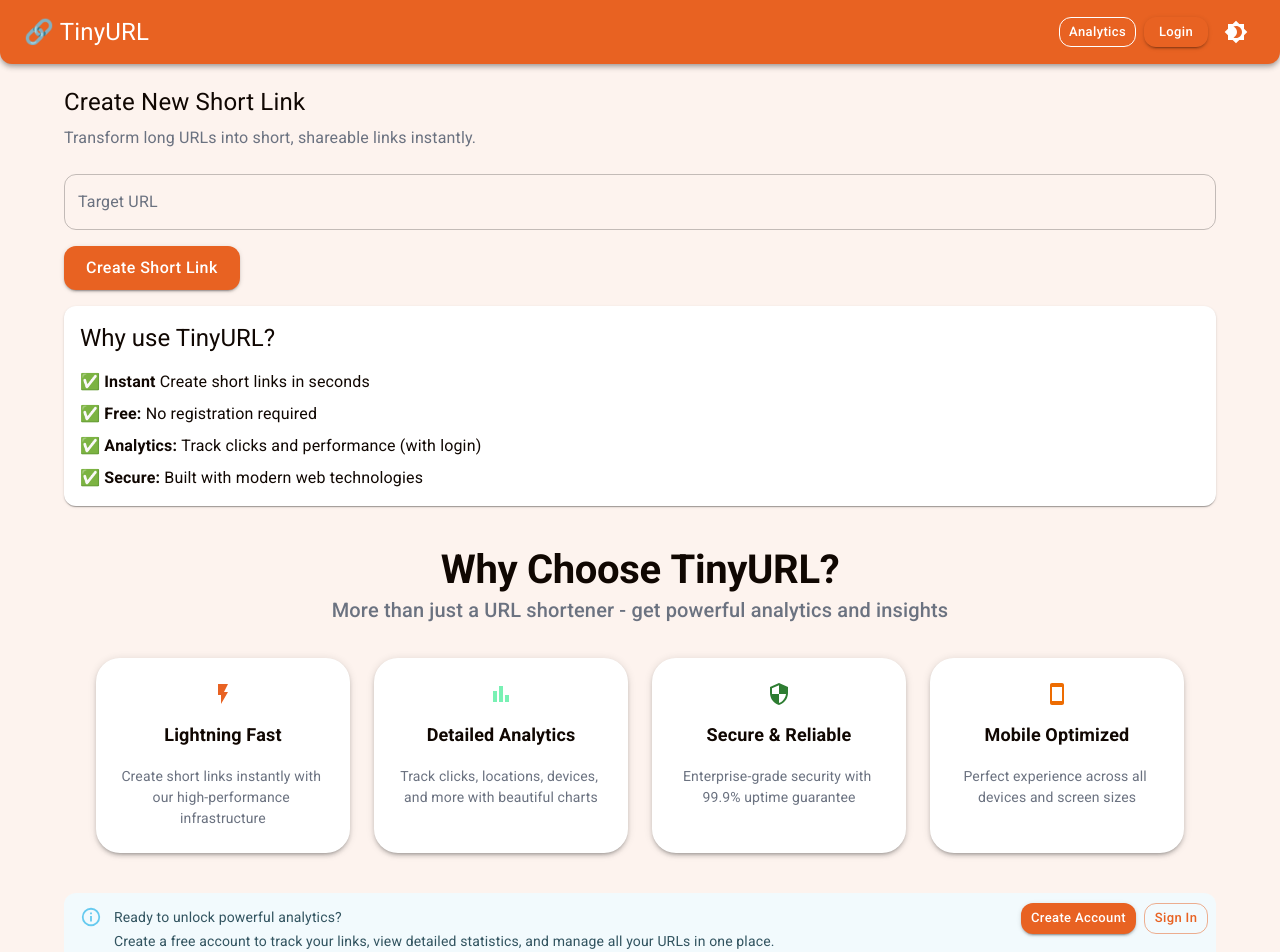
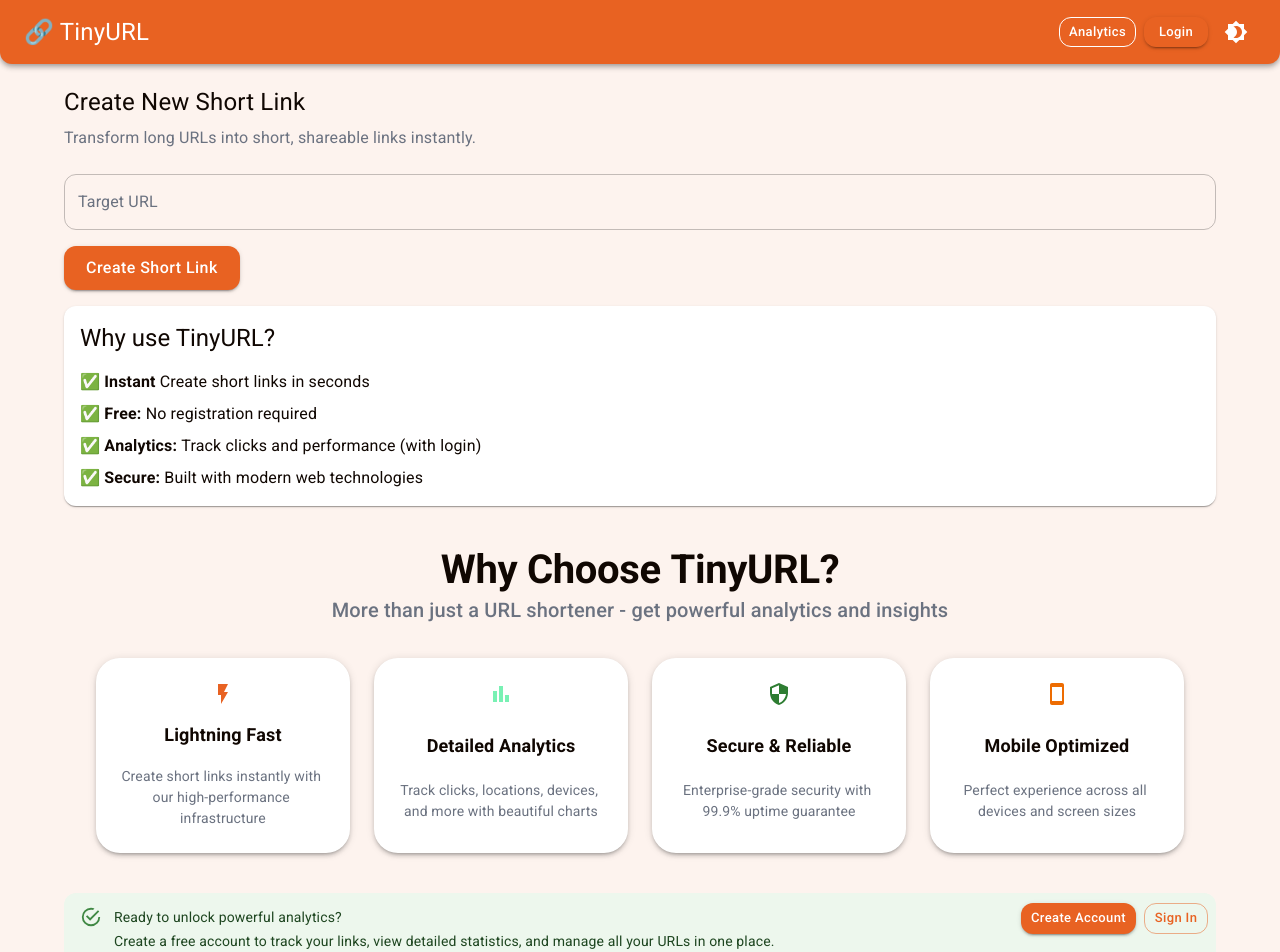
Before and after one commit to IvayloGugalov/Tiny_url, a React (Vite) app in the folder client/: page / in a window 1280 px wide. Shown: the top 952 px of the page. Built offline with nearby package versions, Linux system fonts and the light colour scheme; no server answers.

Commit message:
feat: Add animated components for enhanced user experience with AnimatedCard, AnimatedSection, and StaggeredContainer; integrate animations in PublicHomePage

```diff
--- /dev/null
+++ b/client/src/components/atoms/AnimatedCard.tsx
@@ -0,0 +1,52 @@
+import { motion } from 'framer-motion'
+import { ReactNode } from 'react'
+import { SpotlightCard } from './SpotlightCard'
+import { SxProps, Theme } from '@mui/material'
+
+interface AnimatedCardProps {
+  children: ReactNode
+  delay?: number
+  duration?: number
+  spotlightColor?: `rgba(${number}, ${number}, ${number}, ${number})`
+  sx?: SxProps<Theme>
+  className?: string
+}
+
+export const AnimatedCard = ({
+  children,
+  delay = 0,
+  duration = 0.6,
+  spotlightColor = 'rgba(255, 255, 255, 0.25)',
+  sx,
+  className = '',
+}: AnimatedCardProps) => {
+  const cardVariants = {
+    hidden: {
+      opacity: 0,
+      y: 30,
+      scale: 0.95,
+    },
+    visible: {
+      opacity: 1,
+      y: 0,
+      scale: 1,
+      transition: {
+        delay,
+        duration,
+        ease: [0.25, 0.46, 0.45, 0.94] as const,
+      },
+    },
+  }
+
+  return (
+    <motion.div variants={cardVariants}>
+      <SpotlightCard
+        sx={sx}
+        className={className}
+        spotlightColor={spotlightColor}
+      >
+        {children}
+      </SpotlightCard>
+    </motion.div>
+  )
+}
--- /dev/null
+++ b/client/src/components/atoms/AnimatedSection.tsx
@@ -0,0 +1,58 @@
+import { motion } from 'framer-motion'
+import { ReactNode } from 'react'
+
+interface AnimatedSectionProps {
+  children: ReactNode
+  delay?: number
+  duration?: number
+  className?: string
+  style?: React.CSSProperties
+  initial?: {
+    opacity?: number
+    y?: number
+    x?: number
+    scale?: number
+  }
+  animate?: {
+    opacity?: number
+    y?: number
+    x?: number
+    scale?: number
+  }
+}
+
+const defaultInitial = {
+  opacity: 0,
+  y: 40,
+}
+
+const defaultAnimate = {
+  opacity: 1,
+  y: 0,
+}
+
+export const AnimatedSection = ({
+  children,
+  delay = 0,
+  duration = 0.8,
+  className = '',
+  style = {},
+  initial = defaultInitial,
+  animate = defaultAnimate,
+}: AnimatedSectionProps) => {
+  return (
+    <motion.div
+      className={className}
+      style={style}
+      initial={initial}
+      animate={animate}
+      transition={{
+        delay,
+        duration,
+        ease: [0.25, 0.46, 0.45, 0.94] as const,
+      }}
+    >
+      {children}
+    </motion.div>
+  )
+}
--- /dev/null
+++ b/client/src/components/atoms/StaggeredContainer.tsx
@@ -0,0 +1,40 @@
+import { motion } from 'framer-motion'
+import { ReactNode } from 'react'
+
+interface StaggeredContainerProps {
+  children: ReactNode
+  delay?: number
+  staggerChildren?: number
+  className?: string
+  style?: React.CSSProperties
+}
+
+export const StaggeredContainer = ({
+  children,
+  delay = 0,
+  staggerChildren = 0.1,
+  className = '',
+  style = {},
+}: StaggeredContainerProps) => {
+  const containerVariants = {
+    hidden: {},
+    visible: {
+      transition: {
+        staggerChildren,
+        delayChildren: delay,
+      },
+    },
+  }
+
+  return (
+    <motion.div
+      className={className}
+      style={style}
+      variants={containerVariants}
+      initial="hidden"
+      animate="visible"
+    >
+      {children}
+    </motion.div>
+  )
+}
--- a/client/src/components/index.ts
+++ b/client/src/components/index.ts
@@ -3,6 +3,9 @@ export * from './atoms/SplitText';
 export * from './atoms/BlurText';
 export * from './atoms/SpotlightCard';
 export * from './atoms/AnimatedIcon';
+export * from './atoms/AnimatedSection';
+export * from './atoms/StaggeredContainer';
+export * from './atoms/AnimatedCard';
 
 // Molecules
 export * from './molecules';
--- /dev/null
+++ b/client/src/constants/animations.ts
@@ -0,0 +1,46 @@
+export const ANIMATION_TIMING = {
+  HERO_SECTION: 0,
+  CREATE_LINK_FORM: 0.3,
+  FEATURES_PAPER: 0.6,
+  FEATURES_LIST: 0.9,
+  WHY_CHOOSE_HEADER: 1.2,
+  FEATURE_CARDS: 1.5,
+  CALL_TO_ACTION: 2.1,
+} as const
+
+export const ANIMATION_DURATIONS = {
+  FAST: 0.4,
+  NORMAL: 0.6,
+  SLOW: 0.8,
+} as const
+
+export const STAGGER_DELAYS = {
+  TIGHT: 0.1,
+  NORMAL: 0.15,
+  LOOSE: 0.2,
+} as const
+
+export const FEATURE_CARD_DELAYS = {
+  LIGHTNING_FAST: ANIMATION_TIMING.FEATURE_CARDS,
+  DETAILED_ANALYTICS: ANIMATION_TIMING.FEATURE_CARDS + 0.1,
+  SECURE_RELIABLE: ANIMATION_TIMING.FEATURE_CARDS + 0.2,
+  MOBILE_OPTIMIZED: ANIMATION_TIMING.FEATURE_CARDS + 0.3,
+} as const
+
+export const ICON_DELAYS = {
+  LIGHTNING_FAST: FEATURE_CARD_DELAYS.LIGHTNING_FAST + 0.2,
+  DETAILED_ANALYTICS: FEATURE_CARD_DELAYS.DETAILED_ANALYTICS + 0.2,
+  SECURE_RELIABLE: FEATURE_CARD_DELAYS.SECURE_RELIABLE + 0.2,
+  MOBILE_OPTIMIZED: FEATURE_CARD_DELAYS.MOBILE_OPTIMIZED + 0.2,
+} as const
+
+export const BLUR_TEXT_DELAYS = {
+  INSTANT: ANIMATION_TIMING.FEATURES_LIST + 0.1,
+  FREE: ANIMATION_TIMING.FEATURES_LIST + 0.2,
+  ANALYTICS: ANIMATION_TIMING.FEATURES_LIST + 0.3,
+  SECURE: ANIMATION_TIMING.FEATURES_LIST + 0.4,
+  LIGHTNING_FAST: ICON_DELAYS.LIGHTNING_FAST + 0.1,
+  DETAILED_ANALYTICS: ICON_DELAYS.DETAILED_ANALYTICS + 0.1,
+  SECURE_RELIABLE: ICON_DELAYS.SECURE_RELIABLE + 0.1,
+  MOBILE_OPTIMIZED: ICON_DELAYS.MOBILE_OPTIMIZED + 0.1,
+} as const
--- a/client/src/pages/PublicHomePage.tsx
+++ b/client/src/pages/PublicHomePage.tsx
@@ -3,9 +3,21 @@ import { Paper, Stack, Typography, Button, Box, CardContent } from '@mui/materia
 import { PublicLayout } from '../layouts/PublicLayout'
 import { CreateLinkForm } from '../components/organisms/CreateLinkForm'
 import { Alert } from '../components/molecules/Alert'
-import { BlurText, SpotlightCard, AnimatedIcon } from '../components'
+import {
+  BlurText,
+  AnimatedIcon,
+  AnimatedSection,
+  StaggeredContainer,
+  AnimatedCard,
+} from '../components'
 import { useAuthStore, useThemeStore } from '../stores'
 import { publicHomePageStyles } from './PublicHomePage.styles'
+import {
+  ANIMATION_TIMING,
+  FEATURE_CARD_DELAYS,
+  ICON_DELAYS,
+  BLUR_TEXT_DELAYS,
+} from '../constants/animations'
 import {
   FlashOn as Zap,
   BarChart as BarChart3,
@@ -46,8 +58,11 @@ export function PublicHomePage() {
       onGoToAnalytics={handleGoToAnalytics}
       isAuthenticated={isAuthenticated}
     >
+      <AnimatedSection delay={ANIMATION_TIMING.CREATE_LINK_FORM}>
         <CreateLinkForm onLinkCreated={() => {}} />
+      </AnimatedSection>
 
+      <AnimatedSection delay={ANIMATION_TIMING.FEATURES_PAPER}>
         <Paper sx={publicHomePageStyles.featuresPaper}>
           <Typography variant='h5' gutterBottom sx={publicHomePageStyles.featuresTitle}>
             Why use TinyURL?
@@ -75,8 +90,9 @@ export function PublicHomePage() {
             </Typography>
           </Stack>
         </Paper>
+      </AnimatedSection>
 
-      {/* Why Choose TinyURL Section */}
+      <AnimatedSection delay={ANIMATION_TIMING.WHY_CHOOSE_HEADER}>
         <Box sx={publicHomePageStyles.whyChooseSection}>
           <Box sx={publicHomePageStyles.whyChooseHeader}>
             <Typography variant='h2' sx={publicHomePageStyles.whyChooseTitle}>
@@ -91,12 +107,17 @@ export function PublicHomePage() {
             </Typography>
           </Box>
 
+          <StaggeredContainer
+            delay={ANIMATION_TIMING.FEATURE_CARDS - ANIMATION_TIMING.WHY_CHOOSE_HEADER}
+            staggerChildren={0.1}
+          >
             <Box sx={publicHomePageStyles.whyChooseGrid}>
-          <SpotlightCard
+              <AnimatedCard
                 sx={publicHomePageStyles.featureCard}
                 spotlightColor='rgba(232, 98, 34, 0.4)'
+                delay={FEATURE_CARD_DELAYS.LIGHTNING_FAST}
               >
-            <AnimatedIcon delay={0.5}>
+                <AnimatedIcon delay={ICON_DELAYS.LIGHTNING_FAST}>
                   <Box
                     sx={{
                       ...publicHomePageStyles.iconContainer,
@@ -107,7 +128,12 @@ export function PublicHomePage() {
                   </Box>
                 </AnimatedIcon>
                 <Typography variant='h6' sx={publicHomePageStyles.cardTitle}>
-              <BlurText text='Lightning Fast' animateBy='character' delay={1.2} />
+                  <BlurText
+                    text='Lightning Fast'
+                    animateBy='character'
+                    delay={BLUR_TEXT_DELAYS.LIGHTNING_FAST}
+                    fontWeight='bold'
+                  />
                 </Typography>
                 <CardContent sx={publicHomePageStyles.cardContentContainer}>
                   <Typography sx={publicHomePageStyles.cardContent}>
@@ -118,13 +144,14 @@ export function PublicHomePage() {
                     />
                   </Typography>
                 </CardContent>
-          </SpotlightCard>
+              </AnimatedCard>
 
-          <SpotlightCard
+              <AnimatedCard
                 sx={publicHomePageStyles.featureCard}
                 spotlightColor='rgba(14, 134, 74, 0.35)'
+                delay={FEATURE_CARD_DELAYS.DETAILED_ANALYTICS}
               >
-            <AnimatedIcon delay={0.7}>
+                <AnimatedIcon delay={ICON_DELAYS.DETAILED_ANALYTICS}>
                   <Box
                     sx={{
                       ...publicHomePageStyles.iconContainer,
@@ -135,7 +162,12 @@ export function PublicHomePage() {
                   </Box>
                 </AnimatedIcon>
                 <Typography variant='h6' sx={publicHomePageStyles.cardTitle}>
-              <BlurText text='Detailed Analytics' animateBy='character' delay={1.4} />
+                  <BlurText
+                    text='Detailed Analytics'
+                    animateBy='character'
+                    delay={BLUR_TEXT_DELAYS.DETAILED_ANALYTICS}
+                    fontWeight='bold'
+                  />
                 </Typography>
                 <CardContent sx={publicHomePageStyles.cardContentContainer}>
                   <Typography sx={publicHomePageStyles.cardContent}>
@@ -146,13 +178,14 @@ export function PublicHomePage() {
                     />
                   </Typography>
                 </CardContent>
-          </SpotlightCard>
+              </AnimatedCard>
 
-          <SpotlightCard
+              <AnimatedCard
                 sx={publicHomePageStyles.featureCard}
                 spotlightColor='rgba(17, 127, 167, 0.4)'
+                delay={FEATURE_CARD_DELAYS.SECURE_RELIABLE}
               >
-            <AnimatedIcon delay={0.9}>
+                <AnimatedIcon delay={ICON_DELAYS.SECURE_RELIABLE}>
                   <Box
                     sx={{
                       ...publicHomePageStyles.iconContainer,
@@ -170,18 +203,19 @@ export function PublicHomePage() {
                     <BlurText
                       text='Enterprise-grade security with 99.9% uptime guarantee'
                       animateBy='word'
-                  delay={1.6}
+                      delay={BLUR_TEXT_DELAYS.SECURE_RELIABLE}
                     />
                   </Typography>
                 </CardContent>
-          </SpotlightCard>
+              </AnimatedCard>
 
-          <SpotlightCard
+              <AnimatedCard
                 sx={publicHomePageStyles.featureCard}
-            spotlightColor='rgba(222, 86, 23, 0.3)'
+                spotlightColor='rgba(222, 23, 179, 0.3)'
+                delay={FEATURE_CARD_DELAYS.MOBILE_OPTIMIZED}
               >
                 <AnimatedIcon
-              delay={1.1}
+                  delay={ICON_DELAYS.MOBILE_OPTIMIZED}
                   containerStyles={{
                     ...publicHomePageStyles.iconContainer,
                     ...publicHomePageStyles.iconContainerOrange,
@@ -190,7 +224,7 @@ export function PublicHomePage() {
                   <Smartphone sx={{ fontSize: 24, color: 'warning.main' }} />
                 </AnimatedIcon>
                 <Typography variant='h6' sx={publicHomePageStyles.cardTitle}>
-              <BlurText text='Mobile Optimized' animateBy='character' delay={1.8} />
+                  <BlurText text='Mobile Optimized' animateBy='character' delay={BLUR_TEXT_DELAYS.MOBILE_OPTIMIZED} fontWeight="bold" />
                 </Typography>
                 <CardContent sx={publicHomePageStyles.cardContentContainer}>
                   <Typography sx={publicHomePageStyles.cardContent}>
@@ -201,15 +235,18 @@ export function PublicHomePage() {
                     />
                   </Typography>
                 </CardContent>
-          </SpotlightCard>
+              </AnimatedCard>
             </Box>
+          </StaggeredContainer>
         </Box>
+      </AnimatedSection>
 
       {!isAuthenticated && (
-        <>
+        <AnimatedSection delay={ANIMATION_TIMING.CALL_TO_ACTION}>
           <Alert
             message='Ready to unlock powerful analytics?'
             description='Create a free account to track your links, view detailed statistics, and manage all your URLs in one place.'
+            severity='success'
             action={
               <Box sx={{ display: 'flex', gap: 1 }}>
                 <Button size='small' variant='contained' onClick={handleRegister}>
@@ -221,7 +258,7 @@ export function PublicHomePage() {
               </Box>
             }
           />
-        </>
+        </AnimatedSection>
       )}
     </PublicLayout>
   )
```
Lines whose indentation alone changed are shown as unchanged.
